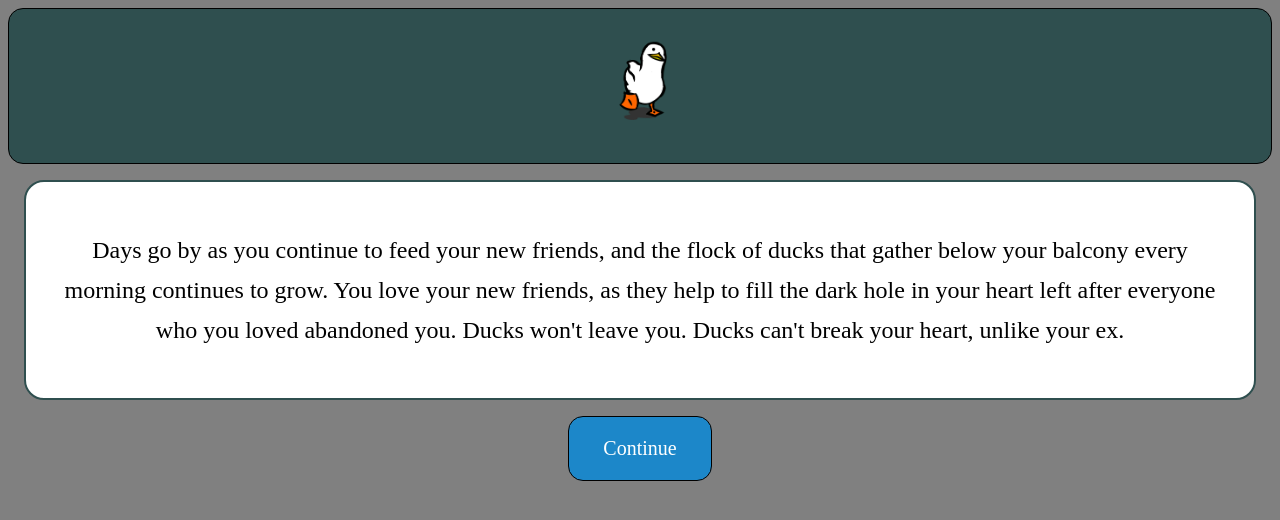
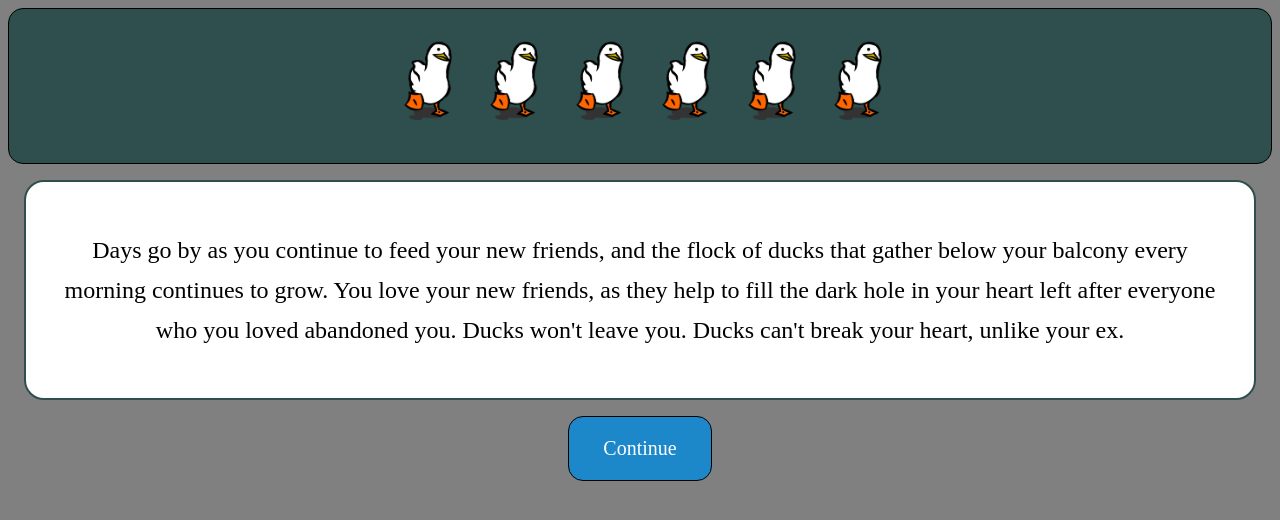
Before and after one commit to et-bol/The-Duck-King, a plain HTML site: page story/page3.html in a window 1280 px wide. Drawn offline with Linux system fonts and the light colour scheme.

Commit message:
Update page3.html

```diff
--- a/story/page3.html
+++ b/story/page3.html
@@ -11,6 +11,11 @@
 
         <header class="main-header">
             <div class="image">
+                <img src="../img/duck-gif.gif">
+                <img src="../img/duck-gif.gif">
+                <img src="../img/duck-gif.gif">
+                <img src="../img/duck-gif.gif">
+                <img src="../img/duck-gif.gif">
                 <img src="../img/duck-gif.gif">
             </div>
         </header>
```
